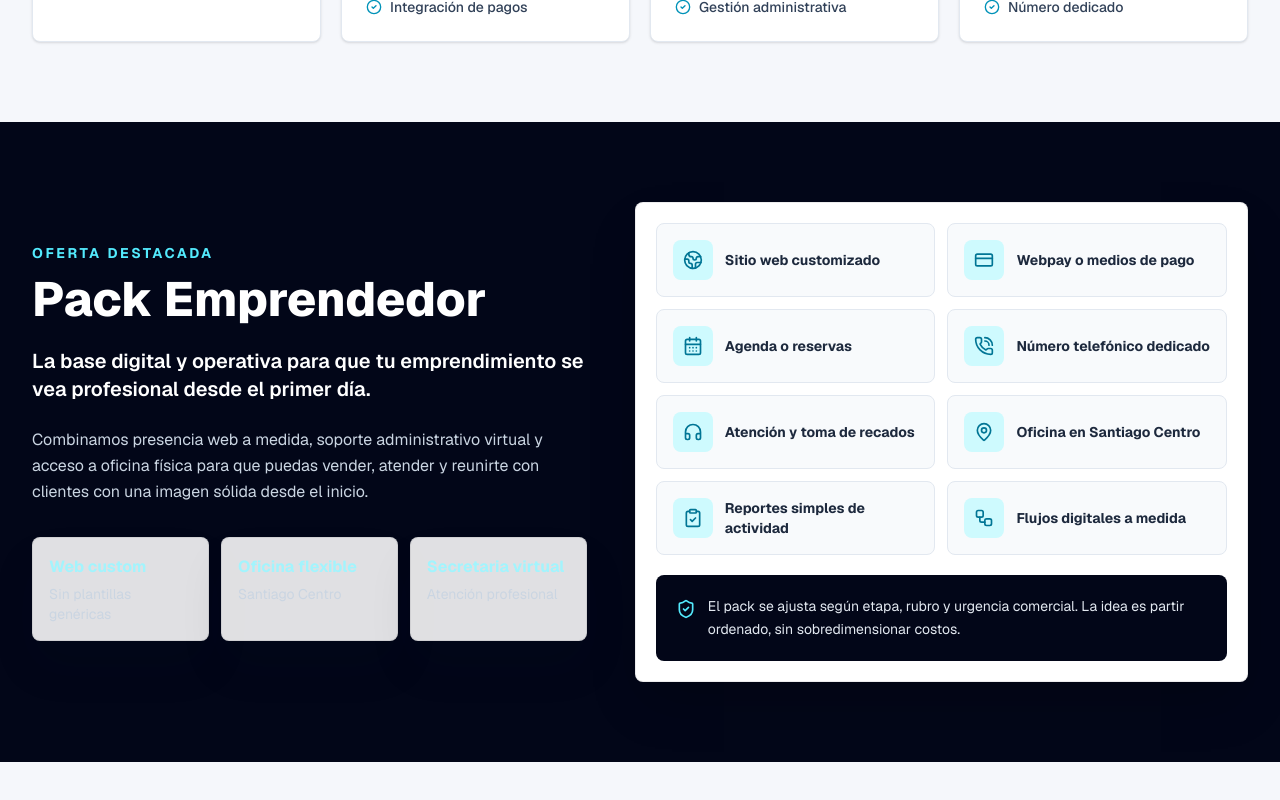
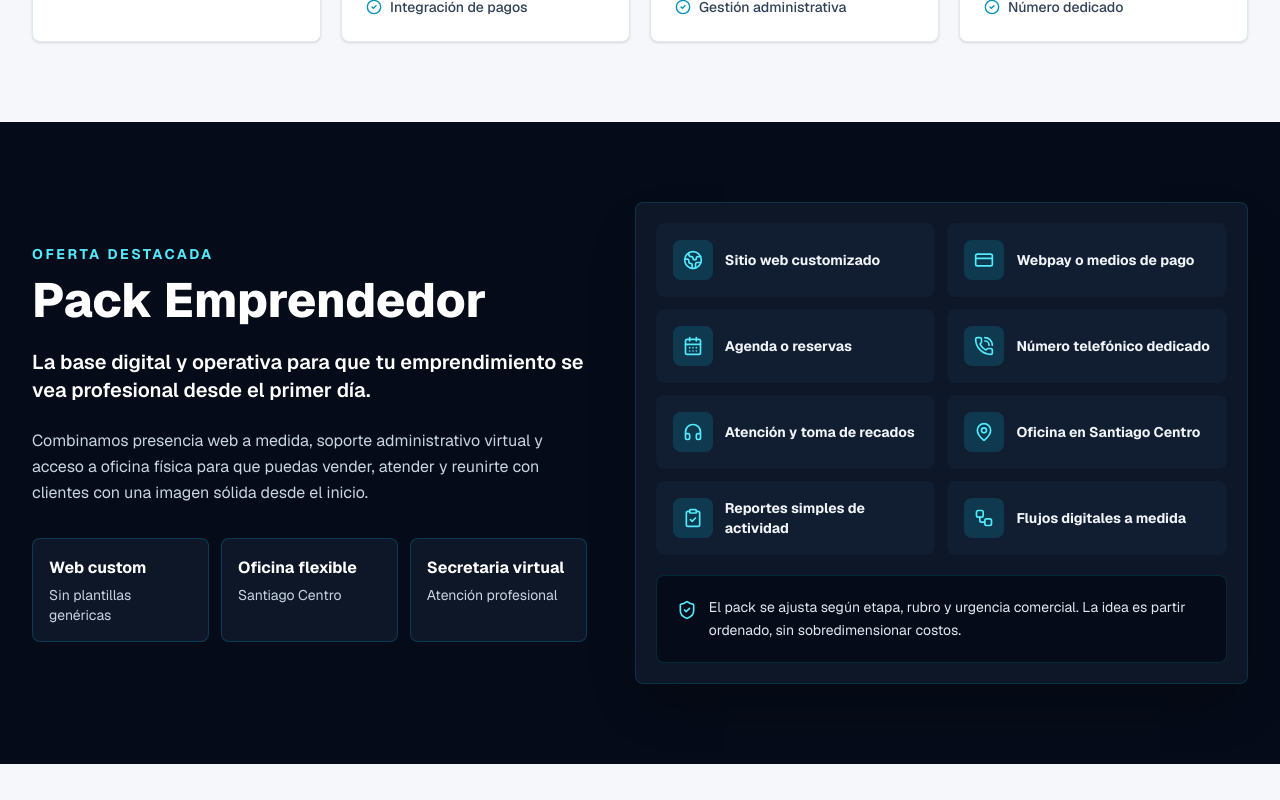
Before and after one commit to atlashh2fc-dev/GeimserWEB, a Next.js app: page /servicios in a window 1280 px wide. Shown: the part 1260-2060 px from the top of the page. Built offline with nearby package versions, Linux system fonts and the light colour scheme; no server answers.

Commit message:
Simplify home and service navigation

```diff
--- a/src/app/nosotros/page.tsx
+++ b/src/app/nosotros/page.tsx
@@ -175,7 +175,7 @@ export default function NosotrosPage() {
           </div>
           <div className="grid gap-3">
             {trustItems.map((item) => (
-              <div key={item} className="flex rounded-lg border border-white/10 bg-white/5 p-4">
+              <div key={item} className="flex rounded-lg border border-cyan-400/15 bg-[#0d1728] p-4">
                 <CheckCircle2 className="mr-3 mt-0.5 h-5 w-5 flex-none text-cyan-300" />
                 <p className="font-medium text-slate-200">{item}</p>
               </div>
--- a/src/app/page.tsx
+++ b/src/app/page.tsx
@@ -3,13 +3,7 @@ import React from 'react';
 import Navbar from '@/components/Navbar';
 import Hero from '@/components/Hero';
 import ClientsShowcase from '@/components/ClientsShowcase';
-import Solutions from '@/components/Solutions';
-import Infrastructure from '@/components/Infrastructure';
-import Offices from '@/components/Offices';
 import SuccessCases from '@/components/SuccessCases';
-import Benefits from '@/components/Benefits';
-import ImplementationSteps from '@/components/ImplementationSteps';
-import PartnersSection from '@/components/PartnersSection';
 import Footer from '@/components/Footer';
 import { ScrollReveal } from '@/components/ScrollReveal';
 
@@ -23,25 +17,7 @@ const HomePage: React.FC = () => {
         <div id="clients"><ClientsShowcase /></div>
       </ScrollReveal>
       <ScrollReveal delay={0.1} className="relative z-20 bg-white" width="100%">
-        <div id="solutions"><Solutions /></div>
-      </ScrollReveal>
-      <ScrollReveal delay={0.1} className="relative z-20 bg-white" width="100%">
-        <div id="infrastructure"><Infrastructure /></div>
-      </ScrollReveal>
-      <ScrollReveal delay={0.1} className="relative z-20 bg-white" width="100%">
         <div id="success"><SuccessCases /></div>
-      </ScrollReveal>
-      <ScrollReveal delay={0.1} className="relative z-20 bg-white" width="100%">
-        <div id="benefits"><Benefits /></div>
-      </ScrollReveal>
-      <ScrollReveal delay={0.1} className="relative z-20 bg-white" width="100%">
-        <div id="implementation"><ImplementationSteps /></div>
-      </ScrollReveal>
-      <ScrollReveal delay={0.1} className="relative z-20 bg-white" width="100%">
-        <div id="offices"><Offices /></div>
-      </ScrollReveal>
-      <ScrollReveal delay={0.1} className="relative z-20 bg-white" width="100%">
-        <div id="partners"><PartnersSection /></div>
       </ScrollReveal>
       <div id="contact"><Footer /></div>
     </main>
--- a/src/app/servicios/page.tsx
+++ b/src/app/servicios/page.tsx
@@ -229,7 +229,7 @@ export default function ServiciosPage() {
         </div>
       </section>
 
-      <section id="pack-emprendedor" className="bg-slate-950 px-6 py-20 text-white lg:px-8">
+      <section id="pack-emprendedor" className="bg-[#050b18] px-6 py-20 text-white lg:px-8">
         <div className="mx-auto grid max-w-7xl gap-12 lg:grid-cols-[0.95fr_1.05fr] lg:items-center">
           <motion.div
             initial="hidden"
@@ -255,8 +255,8 @@ export default function ServiciosPage() {
                 ['Oficina flexible', 'Santiago Centro'],
                 ['Secretaria virtual', 'Atención profesional'],
               ].map(([title, text]) => (
-                <div key={title} className="rounded-lg border border-white/10 bg-white/5 p-4">
-                  <p className="font-bold text-cyan-200">{title}</p>
+                <div key={title} className="rounded-lg border border-cyan-400/20 bg-[#0d1728] p-4">
+                  <p className="font-bold text-white">{title}</p>
                   <p className="mt-1 text-sm text-slate-300">{text}</p>
                 </div>
               ))}
@@ -275,7 +275,7 @@ export default function ServiciosPage() {
                 transition: { duration: 0.5, ease: 'easeOut', staggerChildren: 0.05 },
               },
             }}
-            className="rounded-lg border border-white/10 bg-white p-5 text-slate-950 shadow-2xl"
+            className="rounded-lg border border-cyan-400/15 bg-[#0d1728] p-5 text-white shadow-2xl shadow-black/30"
           >
             <div className="grid gap-3 sm:grid-cols-2">
               {packIncludes.map((item) => {
@@ -284,17 +284,17 @@ export default function ServiciosPage() {
                   <motion.div
                     key={item.label}
                     variants={fadeUp}
-                    className="flex items-center rounded-lg border border-slate-200 bg-slate-50 p-4"
+                    className="flex items-center rounded-lg border border-white/10 bg-[#111d31] p-4"
                   >
-                    <div className="mr-3 flex h-10 w-10 flex-none items-center justify-center rounded-lg bg-cyan-100 text-cyan-700">
+                    <div className="mr-3 flex h-10 w-10 flex-none items-center justify-center rounded-lg bg-cyan-400/15 text-cyan-300">
                       <Icon className="h-5 w-5" />
                     </div>
-                    <span className="text-sm font-bold text-slate-800">{item.label}</span>
+                    <span className="text-sm font-bold text-slate-100">{item.label}</span>
                   </motion.div>
                 );
               })}
             </div>
-            <div className="mt-5 rounded-lg bg-slate-950 p-5 text-white">
+            <div className="mt-5 rounded-lg border border-cyan-400/15 bg-[#050b18] p-5 text-white">
               <div className="flex items-start gap-3">
                 <ShieldCheck className="mt-1 h-5 w-5 flex-none text-cyan-300" />
                 <p className="text-sm leading-relaxed text-slate-200">
@@ -379,10 +379,10 @@ export default function ServiciosPage() {
               <ArrowRight className="ml-2 h-5 w-5" />
             </a>
             <Link
-              href="/#solutions"
+              href="/"
               className="inline-flex items-center justify-center rounded-lg border border-white/15 px-6 py-3 font-bold text-white transition hover:bg-white/10"
             >
-              Ver soluciones
+              Volver al inicio
             </Link>
           </div>
         </div>
--- a/src/components/Footer.tsx
+++ b/src/components/Footer.tsx
@@ -21,7 +21,6 @@ export default function Footer() {
   const quickLinks = [
     { label: 'Sobre Nosotros', href: '/nosotros' },
     { label: 'Servicios', href: '/servicios' },
-    { label: 'Soluciones', href: '/#solutions' },
     { label: 'Casos de Éxito', href: '/#success' },
     { label: 'Contacto', href: '/#contact' },
   ];
--- a/src/components/Navbar.tsx
+++ b/src/components/Navbar.tsx
@@ -14,7 +14,6 @@ interface NavLink {
 const navLinks: NavLink[] = [
   { name: 'Nosotros', href: '/nosotros' },
   { name: 'Servicios', href: '/servicios' },
-  { name: 'Soluciones', href: '/#solutions' },
   { name: 'Casos de Éxito', href: '/#success' },
 ];
 
```
